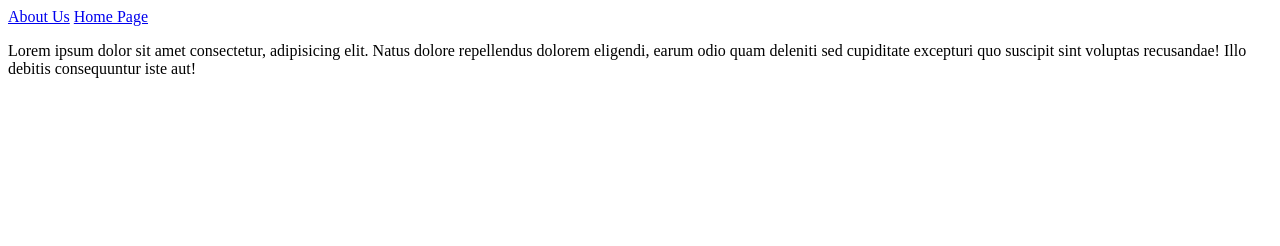
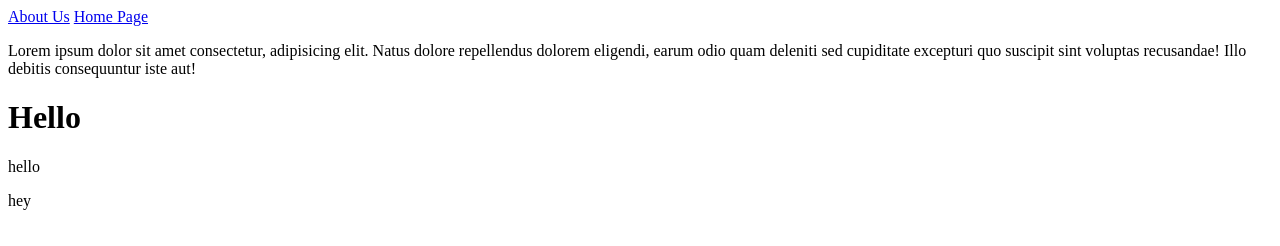
Before and after one commit to SalenaCA/practise, a plain HTML site: page about_us.html in a window 1280 px wide. Drawn offline with Linux system fonts and the light colour scheme.

Commit message:
added p tag

```diff
--- a/about_us.html
+++ b/about_us.html
@@ -11,5 +11,9 @@
     <a href="index.html">Home Page</a>
 
     <p> Lorem ipsum dolor sit amet consectetur, adipisicing elit. Natus dolore repellendus dolorem eligendi, earum odio quam deleniti sed cupiditate excepturi quo suscipit sint voluptas recusandae! Illo debitis consequuntur iste aut!</p>
+
+    <h1> Hello</h1>
+    <div> hello </div>
+    <p> hey </p>
 </body>
 </html>
```
